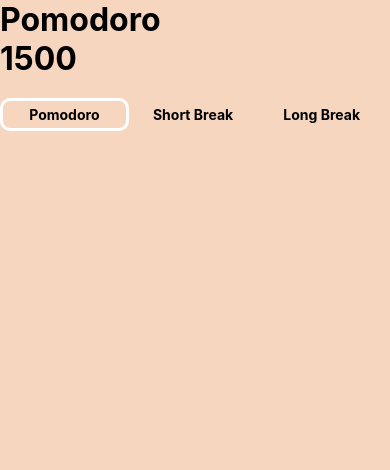
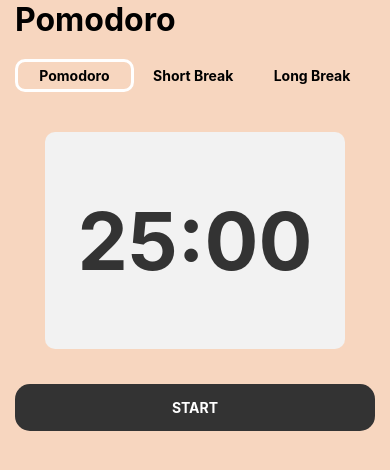
Before and after one commit to JairGuzman1810/pomodoro-react, a React Native app: screen / in a window 390 px wide. Shown: the top 470 px of the page. Built offline with nearby package versions, Linux system fonts and the light colour scheme.

Commit message:
Empezado la funcionalidad de Timer.jxs Cambios en App.js Agregado expo-av para audios

```diff
--- a/App.js
+++ b/App.js
@@ -6,30 +6,48 @@ import {
   View,
   Button,
   SafeAreaView,
+  TouchableOpacity,
 } from "react-native";
 import { useState } from "react";
 import Header from "./src/components/Header";
+import Timer from "./src/components/Timer";
 
 const colors = ["#F7D6BF", "#AFEEEE", "#88D8BD"];
 
 export default function App() {
+  //Hooks para manipular la información
   const [isWorking, setIsWorking] = useState(false);
   const [time, setTime] = useState(25 * 60);
   const [currentTime, setCurrentTime] = useState("POMO" | "SHORT" | "BREAK");
-  console.log(currentTime);
+  const [isActive, setIsActive] = useState(false);
+
+  function handleStartStop() {
+    setIsActive(!isActive);
+  }
 
   return (
     <SafeAreaView
       style={[styles.container, { backgroundColor: colors[currentTime] }]} //Mediante el colors[currentTime] se va cambiar el color segun el index
     >
-      <View style={{ paddingTop: Platform.OS === "android" && 30 }}>
+      <View
+        style={{
+          paddingHorizontal: 15,
+          paddingTop: Platform.OS === "android" && 30,
+          flex: 1,
+        }}
+      >
         <Text style={styles.text}>Pomodoro</Text>
-        <Text style={styles.text}>{time}</Text>
         <Header
           currentTime={currentTime}
           setCurrentTime={setCurrentTime}
           setTime={setTime}
         />
+        <Timer time={time} />
+        <TouchableOpacity style={styles.button} onPress={handleStartStop}>
+          <Text style={{ color: "white", fontWeight: "bold" }}>
+            {isActive ? "STOP" : "START"}
+          </Text>
+        </TouchableOpacity>
         <StatusBar style="auto" />
       </View>
     </SafeAreaView>
@@ -44,4 +62,11 @@ const styles = StyleSheet.create({
     fontSize: 32,
     fontWeight: "bold",
   },
+  button: {
+    backgroundColor: "#333333",
+    padding: 15,
+    marginTop: 15,
+    borderRadius: 15,
+    alignItems: "center",
+  },
 });
--- a/package.json
+++ b/package.json
@@ -12,7 +12,8 @@
     "expo": "~49.0.15",
     "expo-status-bar": "~1.6.0",
     "react": "18.2.0",
-    "react-native": "0.72.6"
+    "react-native": "0.72.6",
+    "expo-av": "~13.4.1"
   },
   "devDependencies": {
     "@babel/core": "^7.20.0"
--- a/src/components/Timer.jsx
+++ b/src/components/Timer.jsx
@@ -0,0 +1,31 @@
+import { View, StyleSheet, Text } from "react-native";
+
+export default function Timer({ time }) {
+  const formattedTime = `${Math.floor(time / 60)
+    .toString()
+    .padStart(2, "0")}:${(time % 60).toString().padStart(2, "0")}`;
+
+  return (
+    <View style={styles.container}>
+      <Text style={styles.time}>{formattedTime}</Text>
+    </View>
+  );
+}
+
+const styles = StyleSheet.create({
+  container: {
+    backgroundColor: "#F2F2F2",
+    justifyContent: "center",
+    marginVertical: 20,
+    marginHorizontal: 30,
+    padding: 20,
+    borderRadius: 10,
+    flex: 0.3,
+  },
+  time: {
+    fontSize: 80,
+    fontWeight: "bold",
+    textAlign: "center",
+    color: "#333333",
+  },
+});
```
Also changed, not shown: 1 other file (tests, documents, lock files or other folders).
